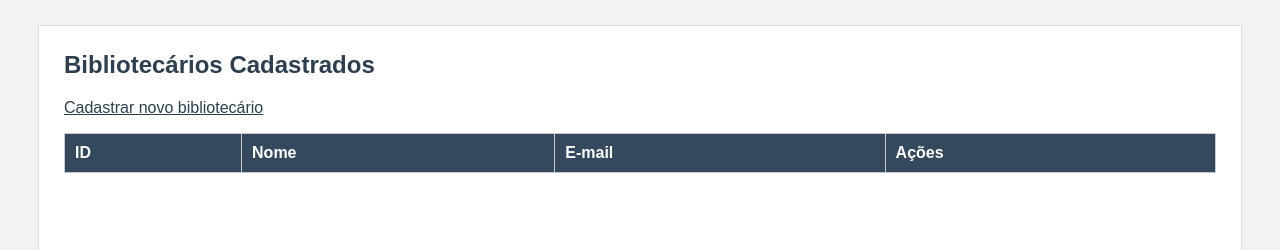
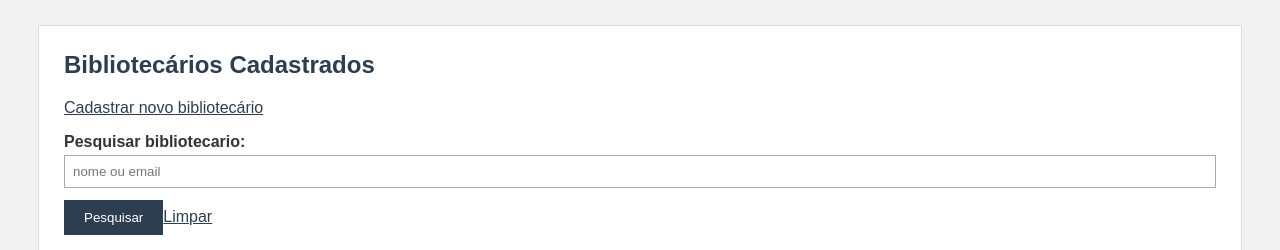
Before and after one commit to soareslucas22-ctrl/projeto1biblioteca, a Flask app: page /bibliotecarios in a window 1280 px wide. Shown: the part 142-392 px from the top of the page. Run offline with Flask 3, Linux system fonts and the light colour scheme; data that the repository does not hold is empty.

Commit message:
arrumando pesquisar bibliotecario

```diff
--- a/app.py
+++ b/app.py
@@ -254,36 +254,32 @@ def cadastrar_livro():
         return f"Erro ao cadastrar livro: {erro}"
 
 # Rotas para biliotecario
+from flask import request # Certifique-se de importar o request no início do arquivo
+
 @app.route("/bibliotecarios")
 def listar_bibliotecarios():
     try:
+        pesquisa = request.args.get("pesquisa", "")
+
         conexao = conectar()
         cursor = conexao.cursor(dictionary=True)
 
+        if pesquisa:
+            query = "SELECT * FROM bibliotecario WHERE nome LIKE %s OR email LIKE %s"
+            termo = f"%{pesquisa}%"
+            cursor.execute(query, (termo, termo))
+        else:
+            cursor.execute("SELECT * FROM bibliotecario")
 
-        cursor.execute("SELECT * FROM bibliotecario")
         bibliotecarios = cursor.fetchall()
-
 
         cursor.close()
         conexao.close()
 
-
-        return render_template("bibliotecarios.html", bibliotecarios=bibliotecarios)
-
+        return render_template("bibliotecarios.html", bibliotecarios=bibliotecarios, pesquisa=pesquisa)
 
     except Exception as erro:
-        flash("Bibliotecário cadastrado com sucesso!", "sucesso")
         return f"Erro ao listar bibliotecários: {erro}"
-
-
-
-
-@app.route("/bibliotecarios/novo")
-def formulario_bibliotecario():
-    return render_template("bibliotecarios_form.html")
-
-
 
 
 @app.route("/bibliotecarios/cadastrar", methods=["POST"])
--- a/templates/bibliotecarios.html
+++ b/templates/bibliotecarios.html
@@ -5,11 +5,6 @@
 
 
 <h2>Bibliotecários Cadastrados</h2>
-
-
-<p>
-    <a href="/bibliotecarios/novo">Cadastrar novo bibliotecário</a>
-</p>
 
 
 <table>
@@ -21,6 +16,23 @@
             <th>Ações</th>
         </tr>
     </thead>
+
+
+<p>
+    <a href="/bibliotecarios/novo">Cadastrar novo bibliotecário</a>
+</p>
+
+<form method="GET" action="/bibliotecarios">
+
+
+    <label>Pesquisar bibliotecario:</label>
+    <input type="text" name="pesquisa" value="{{ pesquisa }}" placeholder="nome ou email ">
+
+
+    <button type="submit">Pesquisar</button>
+
+
+    <a href="/bibliotecarios">Limpar</a>
 
 
     <tbody>
```
